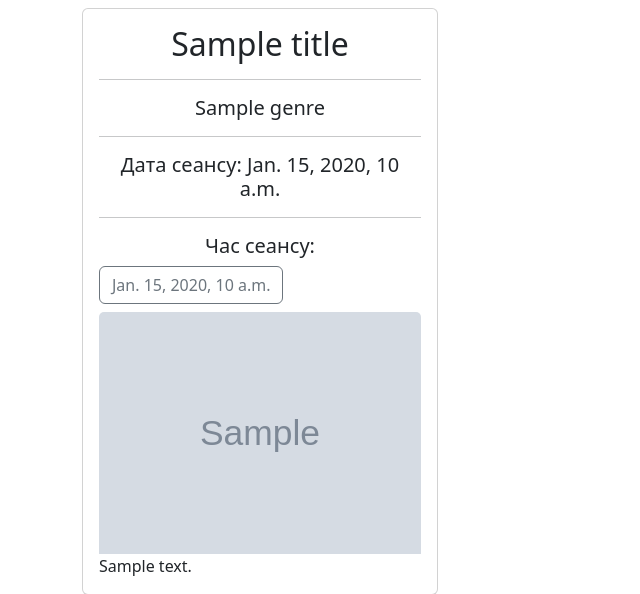
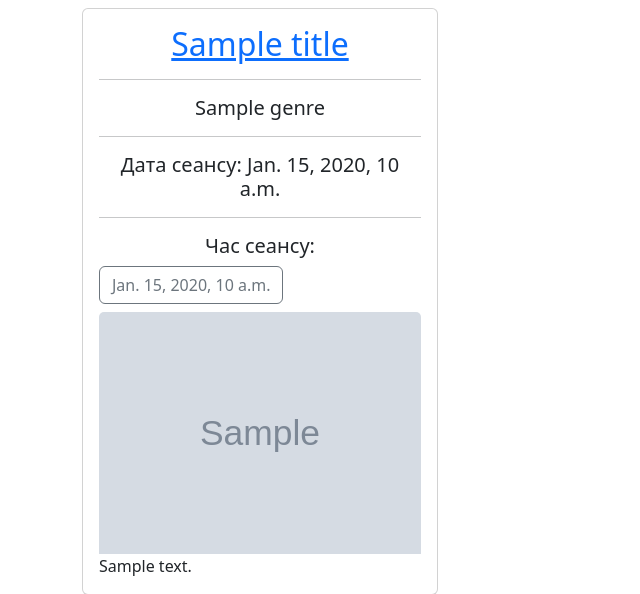
Before and after one commit to Viposha/djcinema, a Django app: template cinema/movie/templates/movie/session_list.html in a window 1280 px wide. Shown: the part 86-680 px from the top of the page, without its empty margins (0-640 px from the left). Run offline with Django 4.2, Linux system fonts and the light colour scheme; the template is opened without the code that fills it: most values are stand-ins (such as "Sample title", 1, 10 or a date in 2020); grey boxes marked "Sample" are stand-in pictures; data that the repository does not hold is empty.

Commit message:
working site

```diff
--- a/cinema/movie/admin.py
+++ b/cinema/movie/admin.py
@@ -16,6 +16,7 @@ class MovieAdmin(admin.ModelAdmin):
 class SessionAdmin(admin.ModelAdmin):
 	list_display = ('hall', 'title', 'price', 'time', 'date')
 	list_display_links = ('title',)
+	ordering = ('time',)
 
 
 class TicketAdmin(admin.ModelAdmin):
--- a/cinema/movie/templates/movie/session_list.html
+++ b/cinema/movie/templates/movie/session_list.html
@@ -13,7 +13,7 @@
 <div class="card">
     <div class="card-body" >
         <div class="media">
-            <h2 class="card-title" align="center">{{ item.title.title }}</h2> <hr>
+            <a href="{{ item.get_absolute_url }}"><h2 class="card-title" align="center">{{ item.title.title }}</h2></a> <hr>
             <h5 class="card-title" align="center">{{ item.title.genre }}</h5><hr>
             <h5 class="card-title" align="center">Дата сеансу: {{ item.date}}</h5><hr>
            <h5  align="center">Час сеансу:</h5>
--- a/cinema/movie/views.py
+++ b/cinema/movie/views.py
@@ -14,7 +14,7 @@ class HomeMovie(ListView):
 		return context
 
 	def get_queryset(self):
-		return Session.objects.all()
+		return Session.objects.order_by('time').all()
 
 
 class Movies(ListView):
```
